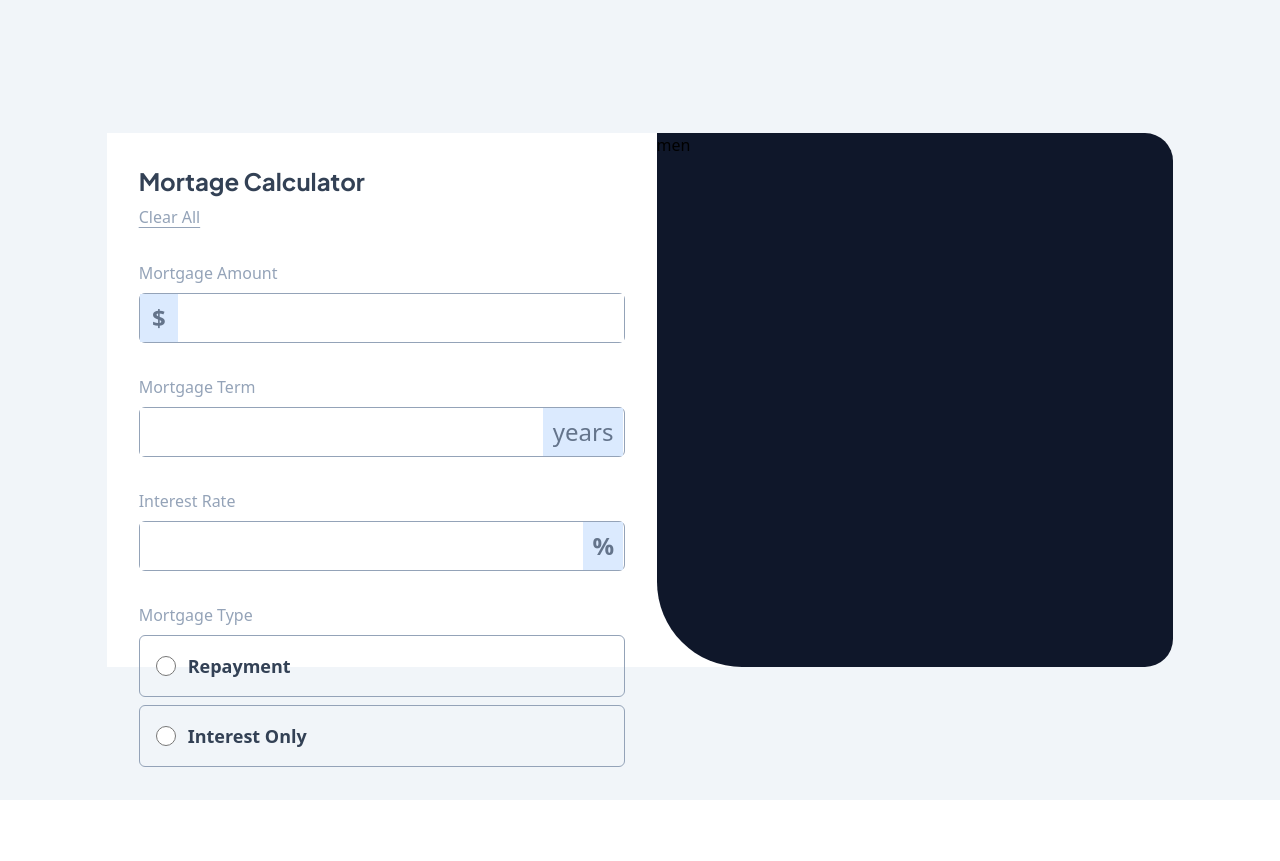
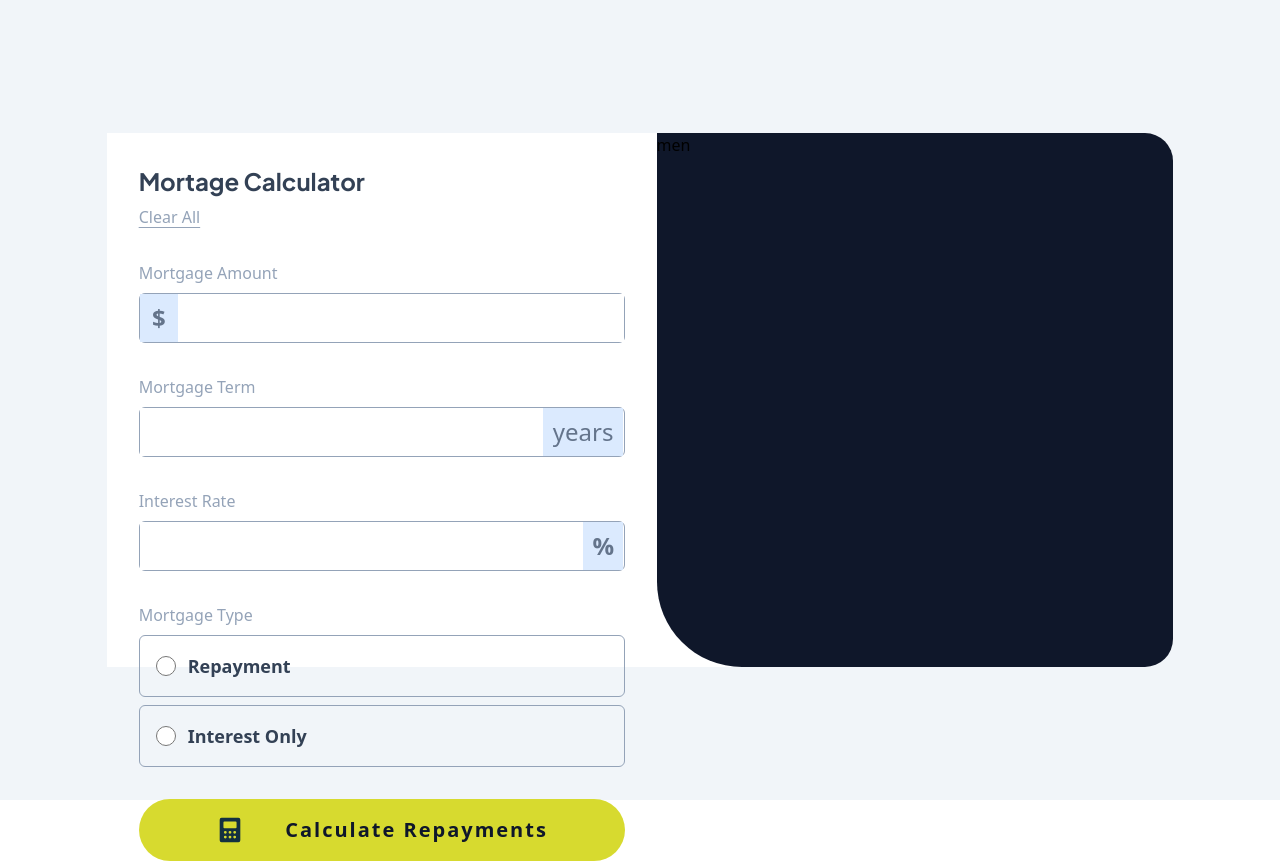
Before and after one commit to IssahBen/Mortgage-Calculator, a React (Vite) app: page / in a window 1280 px wide. Before the commit the page ends 800 px from the top, so only its background shows below. Built offline with nearby package versions, Linux system fonts and the light colour scheme.

Commit message:
minor changes

```diff
--- a/src/App.jsx
+++ b/src/App.jsx
@@ -1,10 +1,11 @@
 import { useState } from "react";
-import Calculate from "./Components/Calculate";
+
 import Header from "./Components/Header";
 import Amount from "./Components/Amount";
 import Term from "./Components/Term";
 import Rate from "./Components/Rate";
 import Type from "./Components/Type";
+import Evaluate from "./Components/Evaluate";
 
 export default function App() {
   const [type, setType] = useState("");
@@ -12,7 +13,7 @@ export default function App() {
   const [term, setTerm] = useState("");
   const [rate, setRate] = useState("");
   function Clear() {}
-  function Calculate() {}
+  function Compute() {}
   return (
     <div className="w-screen h-screen bg-slate-100 md:last:flex md:items-center md:justify-center ">
       <div className="h-screen w-screen md:w-10/12 md:h-2/3 bg-white flex flex-col md:flex-row md:rounded-r-[28px] ">
@@ -26,7 +27,7 @@ export default function App() {
             <Term setTerm={setTerm} />
             <Rate setRate={setRate} />
             <Type type={type} setType={setType} />
-            <Calculate Calculate={Calculate} />
+            <Evaluate compute={Compute} />
           </div>
         </div>
 
--- a/src/Components/Calculate.jsx
+++ b/src/Components/Evaluate.jsx
@@ -1,4 +1,4 @@
-export default function Calculate({ Calculate }) {
+export default function Evaluate({ compute }) {
   return (
     <div className="w-full">
       <button className=" w-full flex space-x-10  py-4  justify-center items-center bg-lime rounded-full">
```
